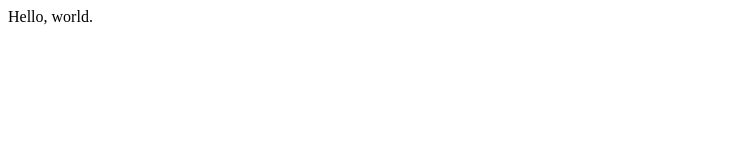
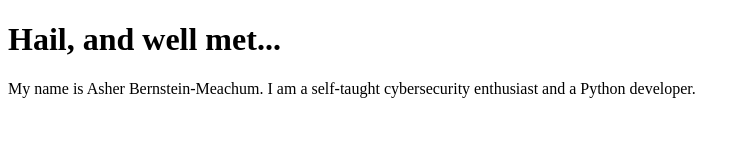
Before and after one commit to Asher-Meachum/Asher-Meachum.github.io, a plain HTML site: page index.html in a window 1280 px wide. Shown: the whole page, without its empty margins (0-750 px from the left). Drawn offline with Linux system fonts and the light colour scheme.

Commit message:
Add introduction

```diff
--- a/index.html
+++ b/index.html
@@ -1,6 +1,8 @@
+<!DOCTYPE html>
 <head>
-  <title>Blog - Asher Bernstein-Meachum</title>
+  <title>Asher Bernstein-Meachum - Cybersecurity Enthusiast and Developer</title>
 </head>
 <body>
-  <p>Hello, world.</p>
+  <h1>Hail, and well met...</h1>
+  <p>My name is Asher Bernstein-Meachum. I am a self-taught cybersecurity enthusiast and a Python developer.</p>
 </body>
```
Also changed, not shown: scripts.js (added), styles.css (added).
